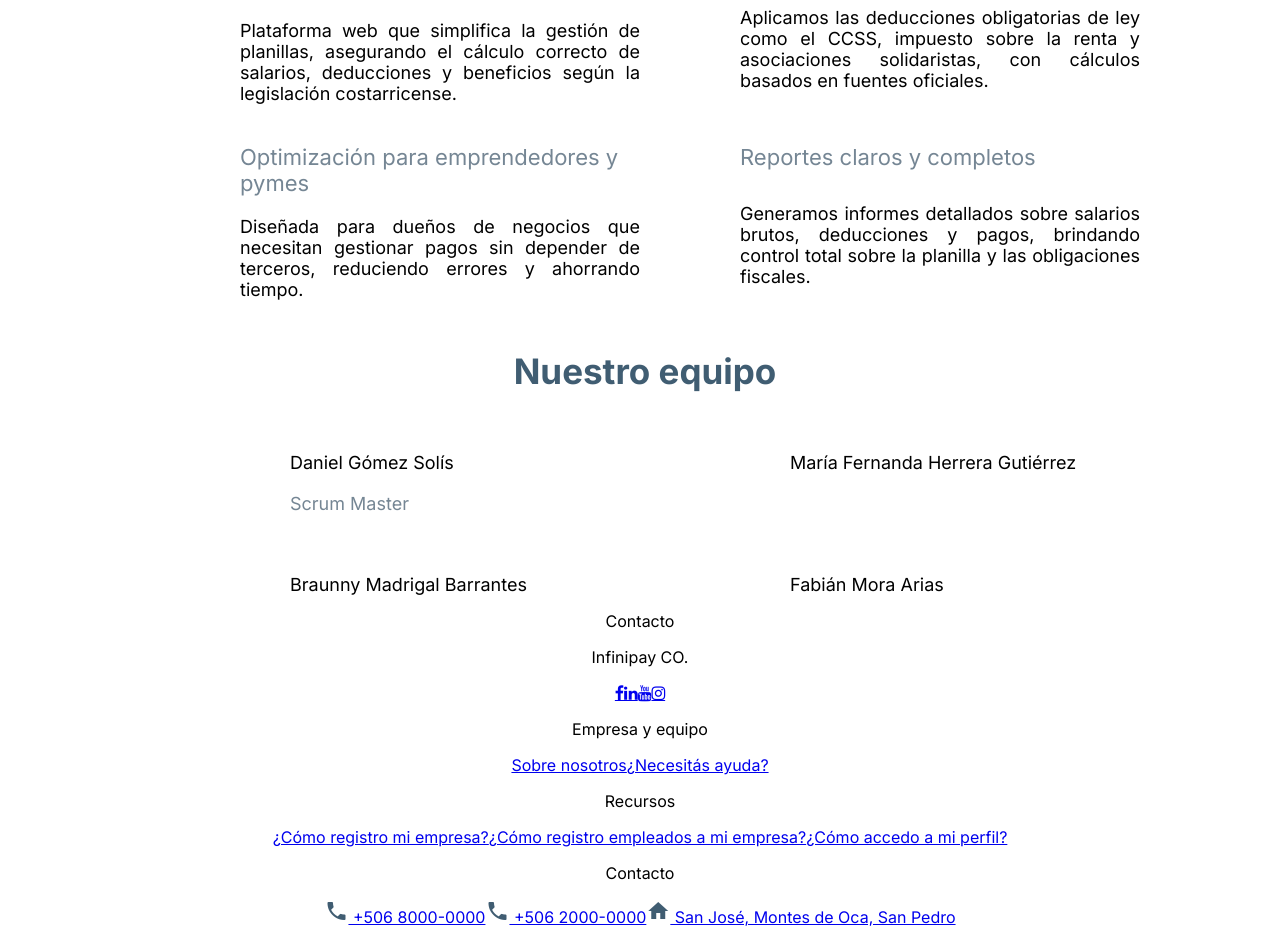
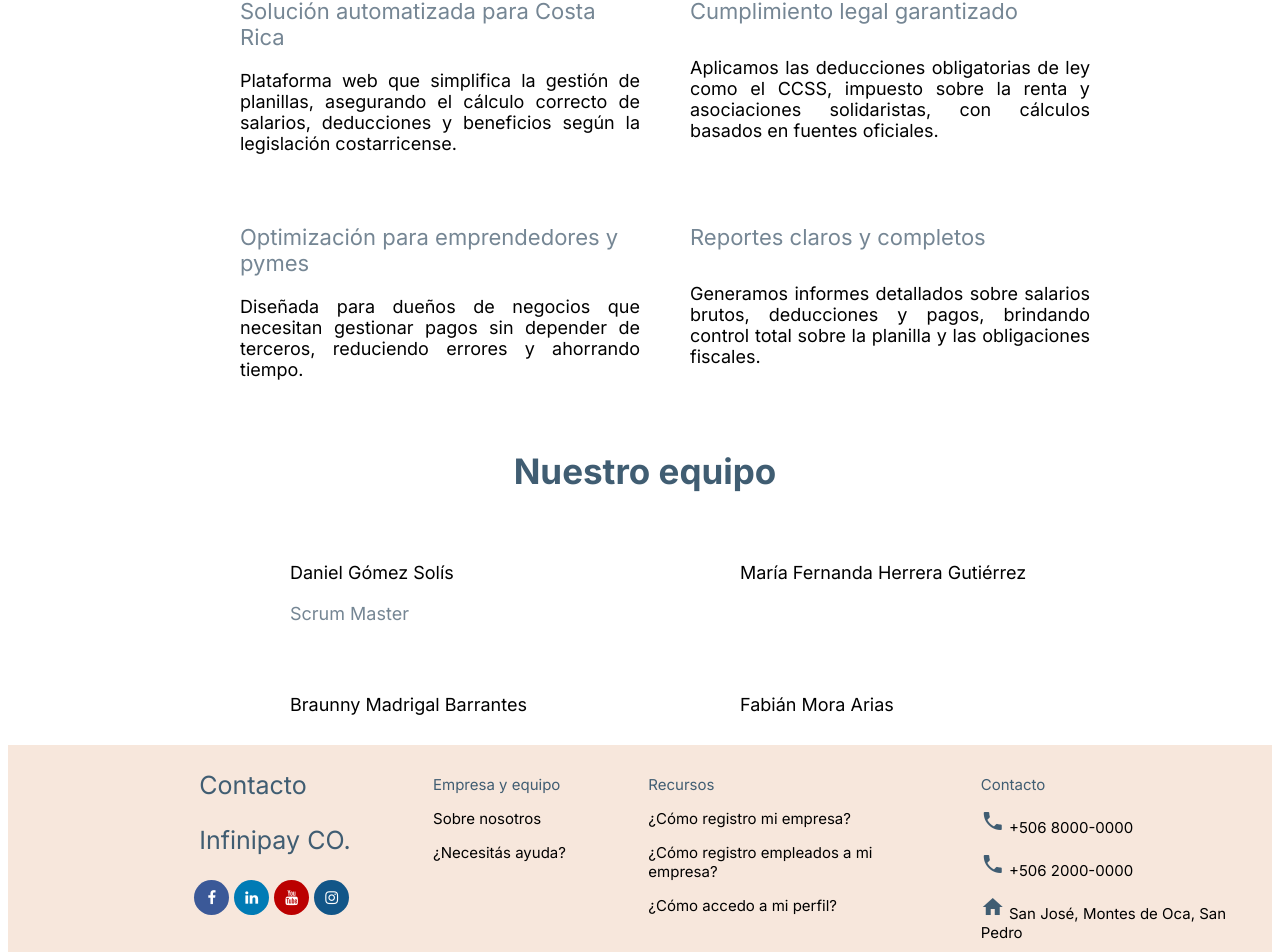
Before and after one commit to braunnymadrigal/Infinipay-CO, a Vue app in the folder front-end/: page / in a window 1280 px wide. Shown: the part 1005-1957 px from the top of the page. Built offline with nearby package versions, Linux system fonts and the light colour scheme.

Commit message:
Agregar estilos del footer de la pagina

```diff
--- a/front-end/src/assets/css/PaginaPrincipal.css
+++ b/front-end/src/assets/css/PaginaPrincipal.css
@@ -214,7 +214,7 @@ body {
 .titulo {
   font-size: 35px;
   text-align: justify;
-  margin-top: 50px;
+  margin-top: 70px;
   margin-left: 200px;
   color: #405D72;
 }
@@ -245,11 +245,11 @@ body {
 .contenedor_cajas{
   display: flex;
   flex-wrap: wrap;
-  gap: 100px;
+  gap: 50px;
   justify-content: center;
   margin-top: 40px;
   margin-bottom: 15px;
-  margin-left: 100px;
+  margin-left: 50px;
 }
 
 /* Estilo para las cajas de texto */
@@ -259,4 +259,91 @@ body {
   text-align: left;
   display: flex;
   flex-wrap: wrap;
+  margin-top: 30px;
 }
+
+/* Estilo para enlaces de redes sociales
+
+Tomado de: https://www.w3schools.com/howto/howto_css_social_media_buttons.asp */
+
+.contenedor_redes {
+  text-align: left;
+  margin-left: 140px;
+}
+
+.fa {
+  padding: 10px;
+  font-size: 15px;
+  width: 15px;
+  text-align: center;
+  text-decoration: none;
+  border-radius: 50%;
+  margin-left: 5px;
+}
+
+.fa:hover {
+    opacity: 0.7;
+}
+
+.fa-facebook {
+  background: #3B5998;
+  color: white;
+}
+
+.fa-linkedin {
+  background: #007bb5;
+  color: white;
+}
+
+.fa-youtube {
+  background: #bb0000;
+  color: white;
+}
+
+.fa-instagram {
+  background: #125688;
+  color: white;
+}
+
+/* Contenedor para el footer */
+.footer {
+  display: flex;
+  justify-content: space-around;
+  flex-wrap: wrap;
+  padding: 0px;
+  background-color: #F7E7DC;
+  color: #000000;
+  margin-top: 30px;
+}
+
+/* Estilo de texto para los enlaces del footer */
+.footer_text {
+  font-size: 25px;
+  color: #405D72;
+  text-align: left;
+  margin-left: 150px;
+}
+
+/* Estilo de texto para los enlaces del footer */
+.contenedor_enlaces a {
+  display: block;
+  color: #000000;
+  text-decoration: none;
+  margin-bottom: 15px;
+  text-align: left;
+  max-width: 250px;
+  font-size: 15px;
+}
+
+/* Efecto al pasar el cursor */
+.contenedor_enlaces a:hover {
+  color: #2b3f4e;
+}
+
+/* Estilo de texto para los subtitulos de enlaces del footer */
+.footer_subtitulo {
+  font-size: 15px;
+  color: #405D72;
+  text-align: left;
+  margin-top: 30px;
+}
```
